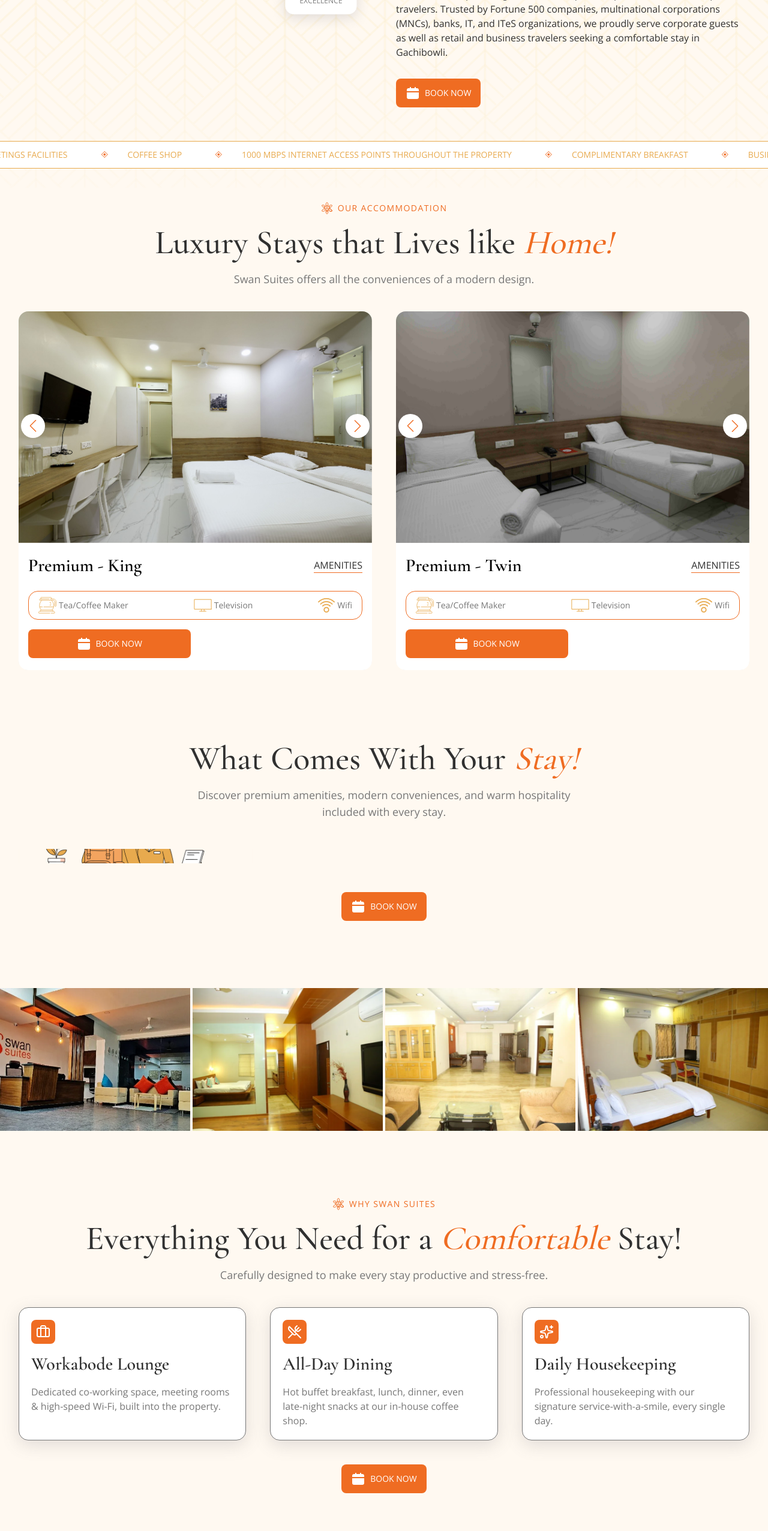
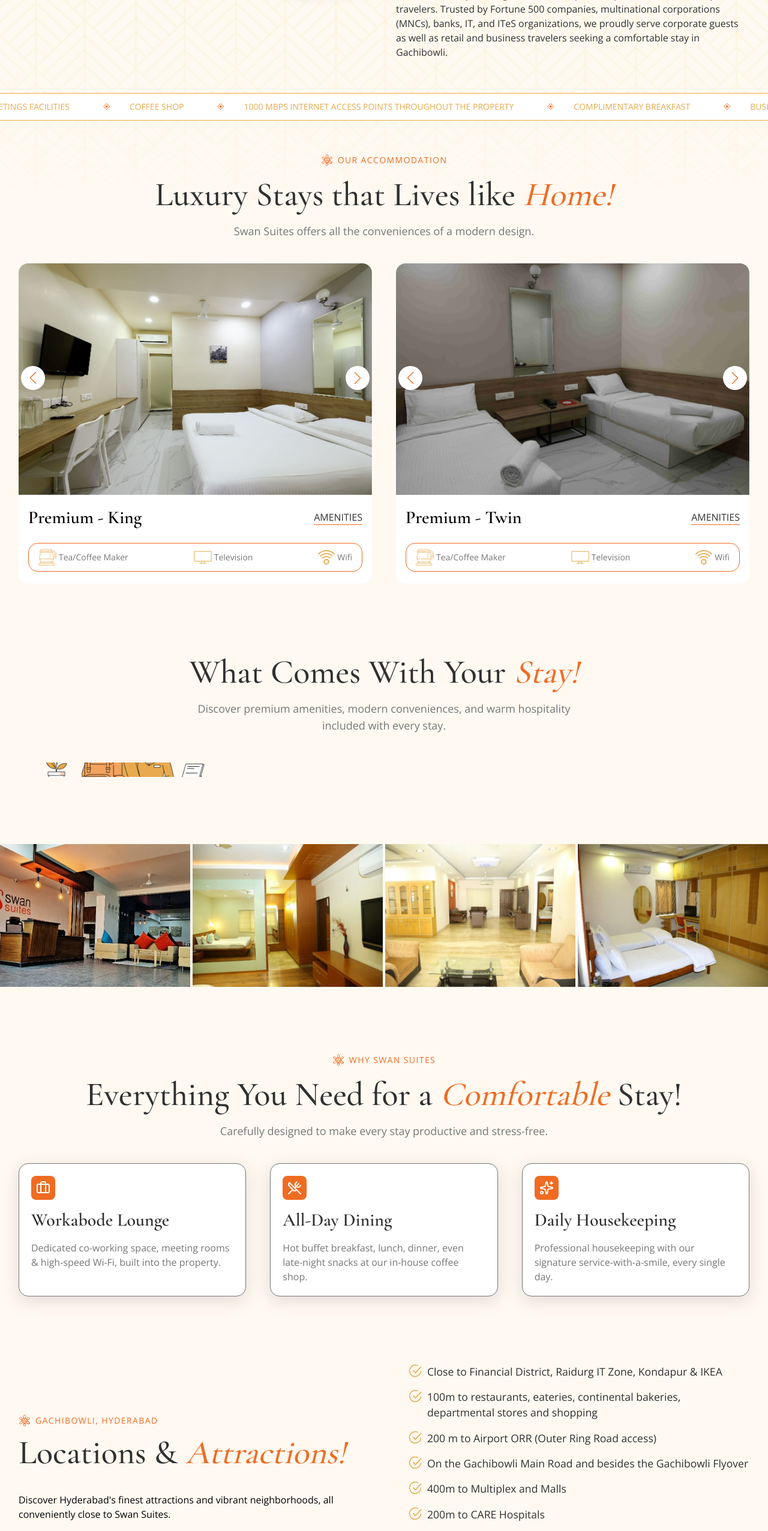
Before and after one commit to fielmente8777/swansuites, a Next.js app: page /landing-page in a window 1280 px wide. Shown: the part 1280-3832 px from the top of the page at 60% size. Built offline with nearby package versions, Linux system fonts and the light colour scheme.

Commit message:
Remove online booking buttons from the Swan Suites landing page

```diff
--- a/src/app/landing-page/components/Attractions.tsx
+++ b/src/app/landing-page/components/Attractions.tsx
@@ -1,4 +1,3 @@
-import LinkButton from "@/components/buttons/LinkButton";
 import { SectionWithContainer } from "@/components/sectionComponants";
 import { SectionHeading } from "@/components/typography";
 import { Foo } from "@/utils/icons";
@@ -8,17 +7,12 @@ interface AttractionsProps {
   subtitle: string;
   description: string;
   list: string[];
-  actions: {
-    label: string;
-    href: string;
-  }[];
 }
 const Attractions: React.FC<AttractionsProps> = ({
   title,
   subtitle,
   description,
   list,
-  actions,
 }) => {
   return (
     <SectionWithContainer>
@@ -35,19 +29,6 @@ const Attractions: React.FC<AttractionsProps> = ({
             <SectionHeading title={subtitle} />
           </div>
           <p className="">{description}</p>
-          <ul className="flex flex-wrap lg:gap-4 gap-2 w-full items-center">
-            {actions.map((button, i) => (
-              <li key={i} className="max-md:w-full">
-                <LinkButton
-                  href={button.href}
-                  label={button.label}
-                  rel="noopener noreferrer"
-                  className="bg-primary text-white border-none max-md:w-full justify-center rounded-lg py-3 px-4"
-                  calendarIcon
-                />
-              </li>
-            ))}
-          </ul>
         </div>
         <ul className="flex flex-col gap-4 lg:text-[1.1rem]">
           {list.map((item, index) => (
--- a/src/app/landing-page/components/ComesWithYourStay.tsx
+++ b/src/app/landing-page/components/ComesWithYourStay.tsx
@@ -1,4 +1,3 @@
-import LinkButton from "@/components/buttons/LinkButton";
 import { SectionWithContainer } from "@/components/sectionComponants";
 import { SectionHeading } from "@/components/typography";
 import Image from "next/image";
@@ -11,10 +10,6 @@ interface ComesWithYourStayProps {
     name: string;
     src: string;
   }[];
-  actions: {
-    label: string;
-    href: string;
-  }[];
 }
 
 const ComesWithYourStay: React.FC<ComesWithYourStayProps> = ({
@@ -22,7 +17,6 @@ const ComesWithYourStay: React.FC<ComesWithYourStayProps> = ({
   description,
   image,
   images,
-  actions,
 }) => {
   return (
     <SectionWithContainer containerClassName="md:space-y-12 space-y-8 ">
@@ -59,18 +53,6 @@ const ComesWithYourStay: React.FC<ComesWithYourStayProps> = ({
           ))}
         </div>
       </div>
-      <ul className="flex flex-wrap items-center justify-center lg:gap-4 gap-3">
-        {actions.map((button, i) => (
-          <li key={i} className="w-full md:w-auto">
-            <LinkButton
-              {...button}
-              rel="noopener noreferrer"
-              className="bg-primary text-white border-none max-md:w-full justify-center rounded-lg py-3 px-4"
-              calendarIcon
-            />
-          </li>
-        ))}
-      </ul>
     </SectionWithContainer>
   );
 };
--- a/src/app/landing-page/components/Features.tsx
+++ b/src/app/landing-page/components/Features.tsx
@@ -1,4 +1,3 @@
-import LinkButton from "@/components/buttons/LinkButton";
 import { SectionWithContainer } from "@/components/sectionComponants";
 import { SectionHeading } from "@/components/typography";
 import { Foo } from "@/utils/icons";
@@ -13,17 +12,12 @@ interface FeaturesProps {
     title: string;
     description: string;
   }[];
-  actions: {
-    label: string;
-    href: string;
-  }[];
 }
 const Features: React.FC<FeaturesProps> = ({
   title,
   subtitle,
   description,
   items,
-  actions,
 }) => {
   return (
     <SectionWithContainer containerClassName="md:space-y-10 space-y-5">
@@ -55,18 +49,6 @@ const Features: React.FC<FeaturesProps> = ({
           </div>
         ))}
       </div>
-      <ul className="flex flex-wrap items-center justify-center lg:gap-4 gap-3">
-        {actions.map((button, i) => (
-          <li key={i} className="w-full md:w-auto">
-            <LinkButton
-              {...button}
-              rel="noopener noreferrer"
-              className="bg-primary text-white border-none max-md:w-full justify-center rounded-lg py-3 px-4"
-              calendarIcon
-            />
-          </li>
-        ))}
-      </ul>
     </SectionWithContainer>
   );
 };
--- a/src/app/landing-page/components/ValueProposition.tsx
+++ b/src/app/landing-page/components/ValueProposition.tsx
@@ -1,4 +1,3 @@
-import LinkButton from "@/components/buttons/LinkButton";
 import { SectionWithContainer } from "@/components/sectionComponants";
 import { SectionHeading } from "@/components/typography";
 import { Foo } from "@/utils/icons";
@@ -9,10 +8,6 @@ interface ValuePropositionProps {
   title: string;
   description: string[];
   image: string;
-  actions: {
-    label: string;
-    href: string;
-  }[];
 }
 
 const ValueProposition: React.FC<ValuePropositionProps> = ({
@@ -20,7 +15,6 @@ const ValueProposition: React.FC<ValuePropositionProps> = ({
   title,
   description,
   image,
-  actions,
 }) => {
   return (
     <SectionWithContainer sectionClassName="bg-image">
@@ -61,19 +55,6 @@ const ValueProposition: React.FC<ValuePropositionProps> = ({
               </p>
             ))}
           </div>
-          <ul className="flex flex-wrap lg:gap-4 gap-2 w-full items-center">
-            {actions.map((button, i) => (
-              <li key={i} className="max-md:w-full">
-                <LinkButton
-                  href={button.href}
-                  label={button.label}
-                  rel="noopener noreferrer"
-                  className="bg-primary text-white border-none max-md:w-full justify-center rounded-lg py-3 px-4"
-                  calendarIcon
-                />
-              </li>
-            ))}
-          </ul>
         </div>
       </div>
     </SectionWithContainer>
--- a/src/app/landing-page/components/cards/AccommodationsCards.tsx
+++ b/src/app/landing-page/components/cards/AccommodationsCards.tsx
@@ -1,7 +1,6 @@
 "use client";
 
 import { AccommodationsProps } from "@/@types/type";
-import LinkButton from "@/components/buttons/LinkButton";
 import AmenityPopUpButton from "@/components/pop-up/AmenityPopUpButton";
 import Amenities from "@/components/sliders/Amenities";
 import SwiperCarousel from "@/components/sliders/SwiperCarousel";
@@ -9,7 +8,6 @@ import Image from "next/image";
 import { Autoplay, Navigation } from "swiper/modules";
 
 const AccommodationsCards: React.FC<AccommodationsProps["rooms"][0]> = ({
-  actions,
   amenities,
   description,
   images,
@@ -62,18 +60,6 @@ const AccommodationsCards: React.FC<AccommodationsProps["rooms"][0]> = ({
           <Amenities items={amenities} />
         </div>
         {/* <p className="lg:text-lg">{description}</p> */}
-        <ul className="grid grid-cols-1 md:grid-cols-2 gap-4">
-          {actions?.map((button, i) => (
-            <li key={i}>
-              <LinkButton
-                {...button}
-                rel="noopener noreferrer"
-                className="bg-primary text-white border-none rounded-lg py-3 justify-center w-full px-4"
-                calendarIcon
-              />
-            </li>
-          ))}
-        </ul>
       </div>
     </div>
   );
--- a/src/app/landing-page/components/pageData.tsx
+++ b/src/app/landing-page/components/pageData.tsx
@@ -1,4 +1,3 @@
-import { contact } from "@/utils/constent";
 import {
   AllDayDinningIcon,
   CoffeeIcon,
@@ -29,9 +28,6 @@ export const swanSuitesPageData = {
       "Our unique WORKABODE co-working concept sets us apart as a futuristic business hotel, providing an ideal workspace for professionals and corporate travelers. Trusted by Fortune 500 companies, multinational corporations (MNCs), banks, IT, and ITeS organizations, we proudly serve corporate guests as well as retail and business travelers seeking a comfortable stay in Gachibowli.",
     ],
     image: "/about-img.png",
-    actions: [
-      { label: "BOOK NOW", href: contact.bookingLink },
-    ],
   },
 
   features: {
@@ -59,9 +55,6 @@ export const swanSuitesPageData = {
         description:
           "Professional housekeeping with our signature service-with-a-smile, every single day.",
       },
-    ],
-    actions: [
-      { label: "BOOK NOW", href: contact.bookingLink },
     ],
   },
 
@@ -109,9 +102,6 @@ export const swanSuitesPageData = {
         ],
         description:
           "Unwind in a spacious Premium King Room featuring a plush king-size bed, elegant interiors, and modern amenities designed for ultimate comfort.",
-        actions: [
-          { label: "BOOK NOW", href: contact.bookingLink },
-        ],
       },
       {
         images: ["/room-3.jpg", "/Twin1.jpg", "/Twin2.jpg", "/Twin3.jpg"],
@@ -152,9 +142,6 @@ export const swanSuitesPageData = {
         ],
         description:
           "Designed for colleagues, friends, or family travelers, the Premium Twin Room features two comfortable single beds and thoughtfully curated modern amenities.",
-        actions: [
-          { label: "BOOK NOW", href: contact.bookingLink },
-        ],
       },
     ],
   },
@@ -182,9 +169,6 @@ export const swanSuitesPageData = {
         src: "/In-house-Car-Parking.png",
       },
     ],
-    actions: [
-      { label: "BOOK NOW", href: contact.bookingLink },
-    ],
   },
 
   images: ["/1.png", "/2.png", "/3.png", "/4.png"],
@@ -203,9 +187,6 @@ export const swanSuitesPageData = {
       "200m to CARE Hospitals",
       "300m to Cyberabad Police Commissionerate",
       "1.5 km to IKEA",
-    ],
-    actions: [
-      { label: "BOOK NOW", href: contact.bookingLink },
     ],
   },
 
@@ -272,8 +253,6 @@ export const swanSuitesPageData = {
         author: "Rohit Dubey",
       },
     ],
-    actions: [
-      { label: "BOOK NOW", href: contact.bookingLink },
-    ],
+    actions: [],
   },
 };
--- a/src/components/footer/LandingFooter.tsx
+++ b/src/components/footer/LandingFooter.tsx
@@ -5,7 +5,6 @@ import Link from "next/link";
 import LazyLoadedMap from "../map/LazyLoadedMap";
 import { Container } from "../sectionComponants";
 import { footerData } from "./footerdata";
-import LinkButton from "../buttons/LinkButton";
 import { usePathname } from "next/navigation";
 
 const LandingFooter = () => {
@@ -29,19 +28,6 @@ const LandingFooter = () => {
                 sizes="280px"
                 className="object-contain"
               />
-            </div>
-            <div className="flex max-md:flex-col md:gap-4 gap-2 items-center justify-center">
-              {footerData.cta.map((item, index) => (
-                <LinkButton
-                  label={item.label}
-                  href={item.href}
-                  key={index}
-                  target="_blank"
-                  rel="noopener noreferrer"
-                  calendarIcon
-                  className={`rounded-sm justify-center text-nowrap max-md:w-full border-none uppercase tracking-widest text-xs bg-primary text-white`}
-                />
-              ))}
             </div>
           </div>
 
--- a/src/components/footer/footerdata.tsx
+++ b/src/components/footer/footerdata.tsx
@@ -5,10 +5,6 @@ import { JSX } from "react";
 
 interface FooterData {
   logo: string;
-  cta: {
-    label: string;
-    href: string;
-  }[];
   lists: {
     title?: string;
     links: {
@@ -43,9 +39,6 @@ interface WebsiteFooterData {
 
 export const footerData: FooterData = {
   logo: "/logo.png",
-  cta: [
-    { label: "BOOK  NOW", href: contact.bookingLink },
-  ],
   lists: [
     {
       title: "Contact Us",
```
